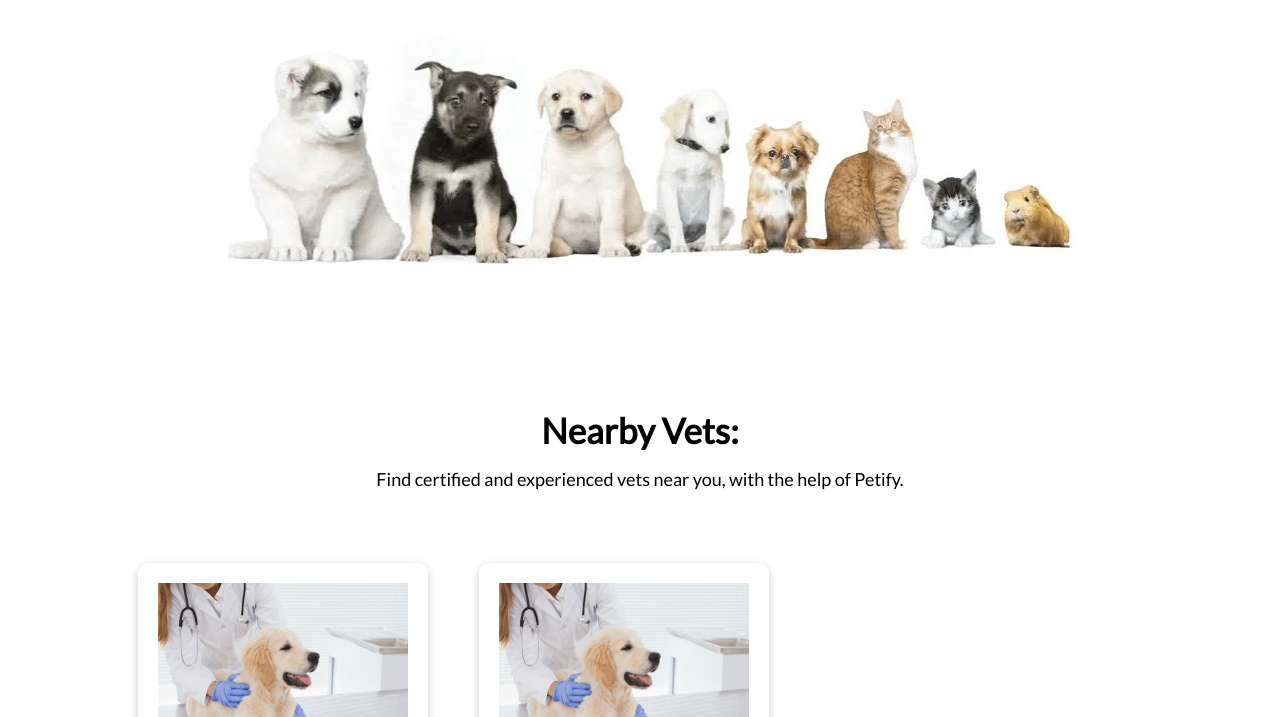
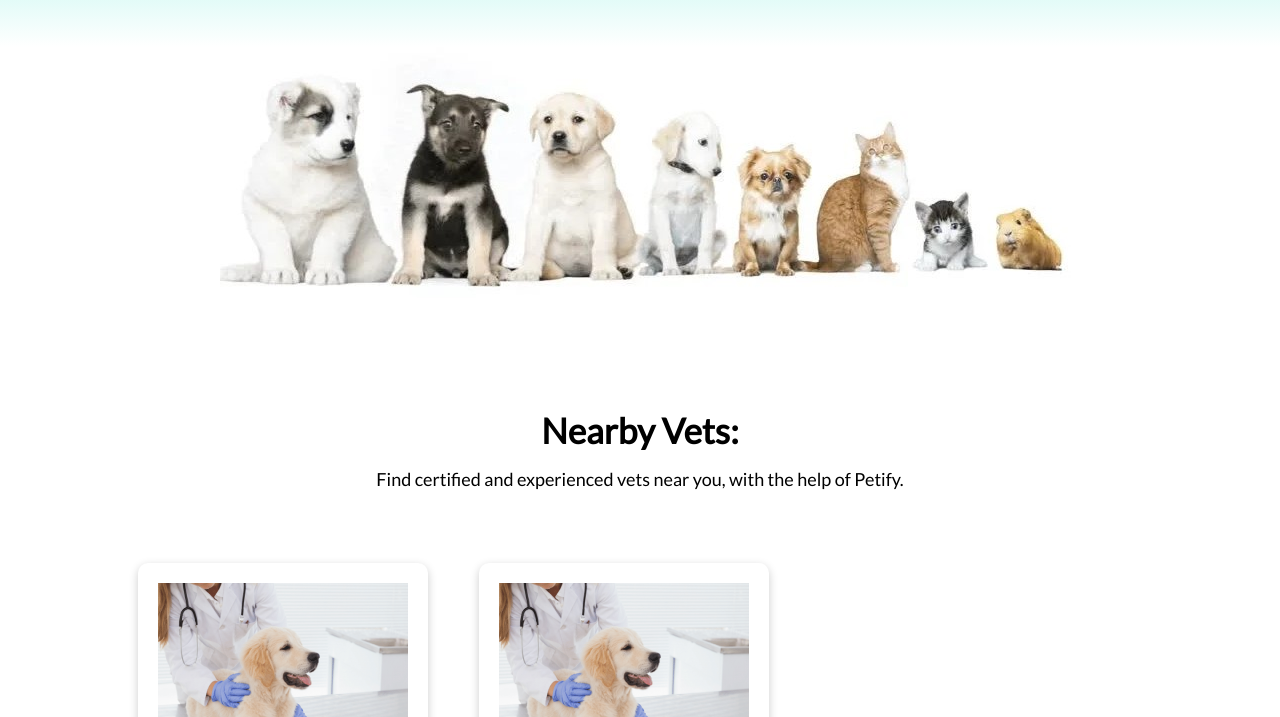
Before and after one commit to arjun-sir/Petify, a plain HTML site: page index.html in a window 1280 px wide. Shown: the part 302-1019 px from the top of the page. Drawn offline with Linux system fonts and the light colour scheme.

Commit message:
changed homepage design

```diff
--- a/index.html
+++ b/index.html
@@ -28,21 +28,13 @@
         </div>
     </header>
 
-    <br>
-    <br>
-    <br>
-    <br>
-    <br>
-    <br>
-    <br>
-
     <section class="home">
         <div class="container">
             <h1>Are you a pet owner?</h1>
             <h4>If yes, this is exactly where you wanna be! A never seen before one stop shop for pets</h4>
-            <img src="./images/home.jpg" alt="pets image">
         </div>
     </section>
+    <img class="img-home" src="./images/home.jpg" alt="pets image">
 
     <br>
     <br>
--- a/styles.css
+++ b/styles.css
@@ -69,6 +69,11 @@ footer a {
     margin: 0 10px;
 }
 
+.home{
+    padding-top: 180px;
+    background: linear-gradient(to bottom, #30E3CA, #fff);
+}
+
 .home h1, #vets h1, .faq h1, .about h1{
     font-size: 35px;
     text-align: center;
@@ -83,8 +88,8 @@ footer a {
     margin-bottom: 50px;
 }
 
-.home img{
-    margin-left: 100px;
+.img-home{
+    margin-left: 220px;
 }
 
 #vets{
```
